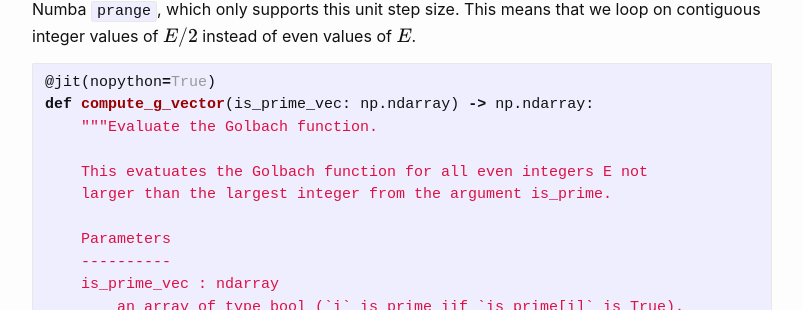
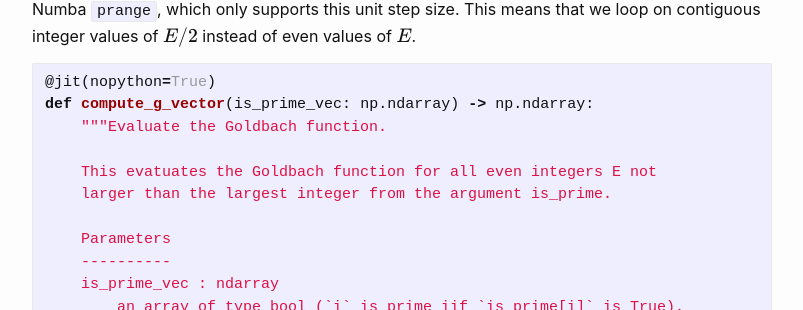
Before and after one commit to aetperf/aetperf.github.io, a Jekyll site: the page built from _posts/2021-07-22-Goldbach-s-Comet-with-Numba-and-Datashader.md, in a window 1280 px wide and 900 px high, scrolled down 5559 px. Shown: the part 141-451 px from the top of the window, without its empty margins (238-1041 px from the left). Built offline with Jekyll 4.4.1, drawn with Linux system fonts in a browser that asks for light colours; formulas are drawn with MathJax 3; comment, search, counter and statistics services are not loaded; some of the changed text lies outside the part shown.

Commit message:
minor corrections

````diff
--- a/_posts/2021-07-22-Goldbach-s-Comet-with-Numba-and-Datashader.md
+++ b/_posts/2021-07-22-Goldbach-s-Comet-with-Numba-and-Datashader.md
@@ -14,7 +14,7 @@
 
 Note that for Goldbach's conjecture to be false, there must be $g(E) = 0$ somewhere 🤯.
 
-Anyway, here are the steps used in this post to compute Golbach function:
+Anyway, here are the steps used in this post to compute Goldbach function:
 - Define a maximum positive integer $n$.
 - For each natural number smaller or equal to $n$, build a quick way to check if it is a prime or not. In order to do that, we are going to create a boolean vector using the sieve of Eratosthenes.
 
@@ -268,9 +268,9 @@
 ```python
 @jit(nopython=True)
 def compute_g_vector(is_prime_vec: np.ndarray) -> np.ndarray:
-    """Evaluate the Golbach function.
+    """Evaluate the Goldbach function.
 
-    This evatuates the Golbach function for all even integers E not
+    This evatuates the Goldbach function for all even integers E not
     larger than the largest integer from the argument is_prime.
 
     Parameters
@@ -408,9 +408,9 @@
 ```python
 @njit(parallel=True)
 def compute_g_vector_par(is_prime_vec: np.ndarray) -> np.ndarray:
-    """Evaluate the Golbach function.
+    """Evaluate the Goldbach function.
 
-    This evatuates the Golbach function for all even integers E not
+    This evatuates the Goldbach function for all even integers E not
     larger than the largest integer from the argument is_prime.
 
     Parameters
````
